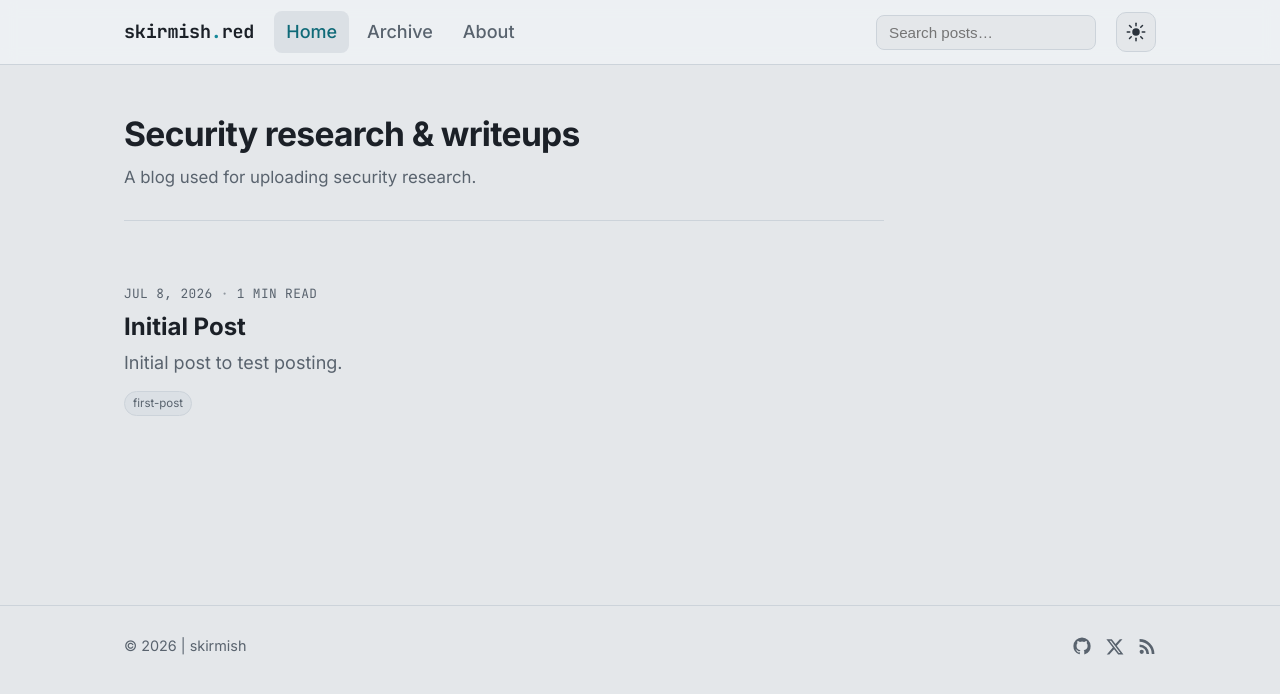
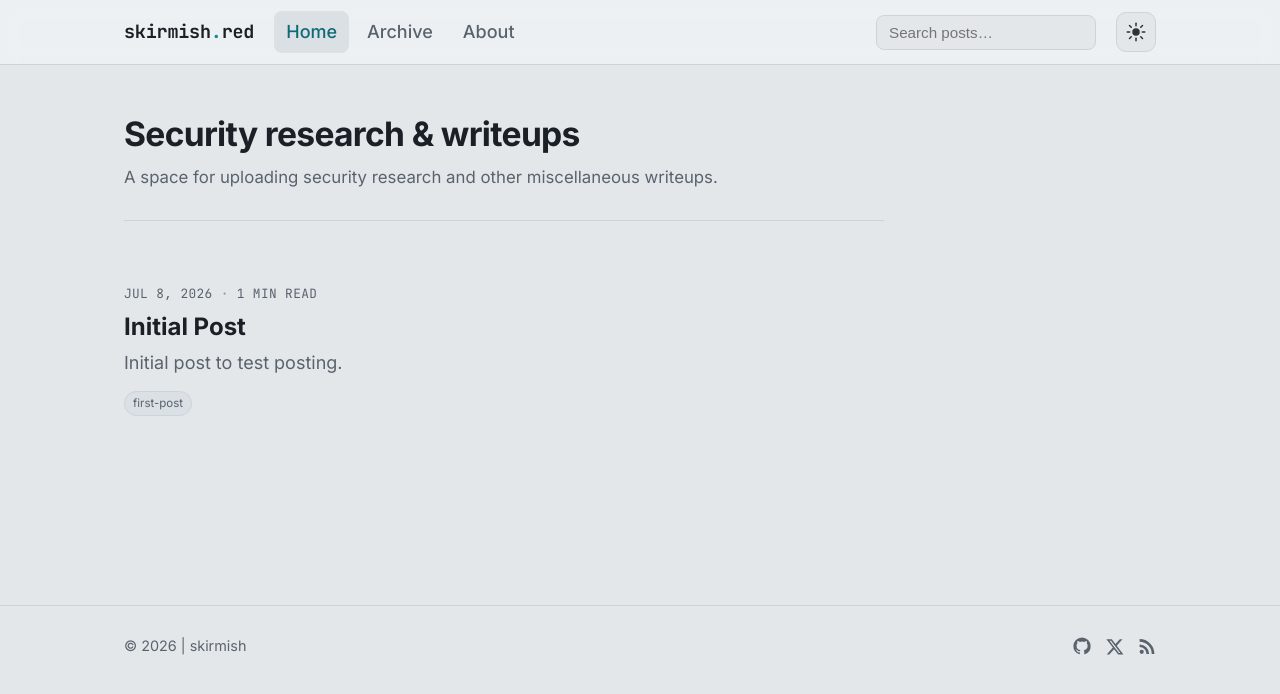
Before and after one commit to skirmxsh/skirmxsh.github.io, a Jekyll site: the page built from index.html, in a window 1280 px wide. Shown: the top 694 px of the page. Built offline with Jekyll 4.4.1, drawn with Linux system fonts in a browser that asks for light colours.

Commit message:
Change description

```diff
--- a/_config.yml
+++ b/_config.yml
@@ -7,7 +7,7 @@ email:
 github_username: skirmxsh
 twitter_username: skirmxsh
 description: >-
-  A blog used for uploading security research.
+  A space for uploading security research and other miscellaneous writeups.
 
 # Base URL settings.
 # For a GitHub *project* site (username.github.io/my-repo) set:
```
